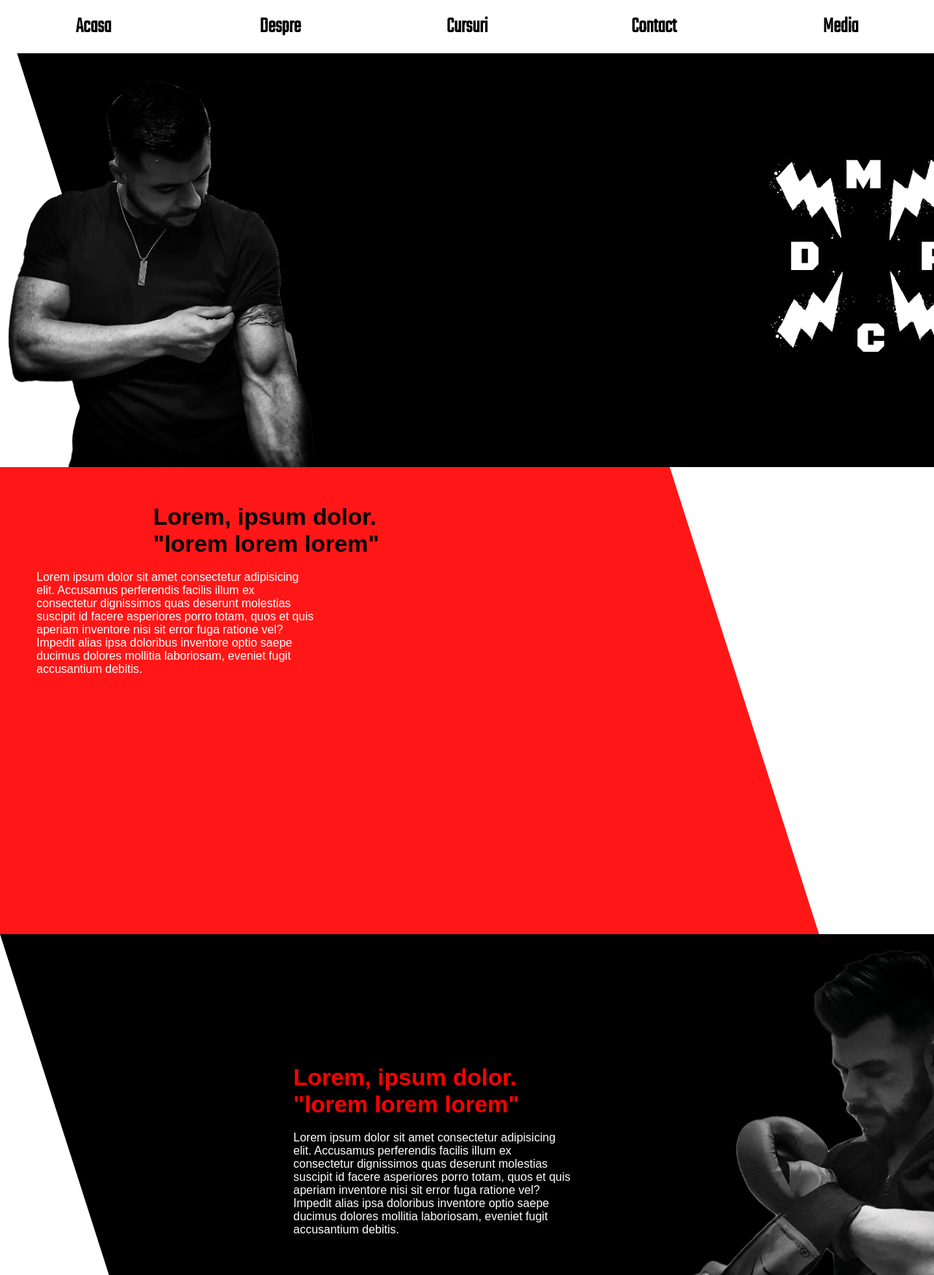
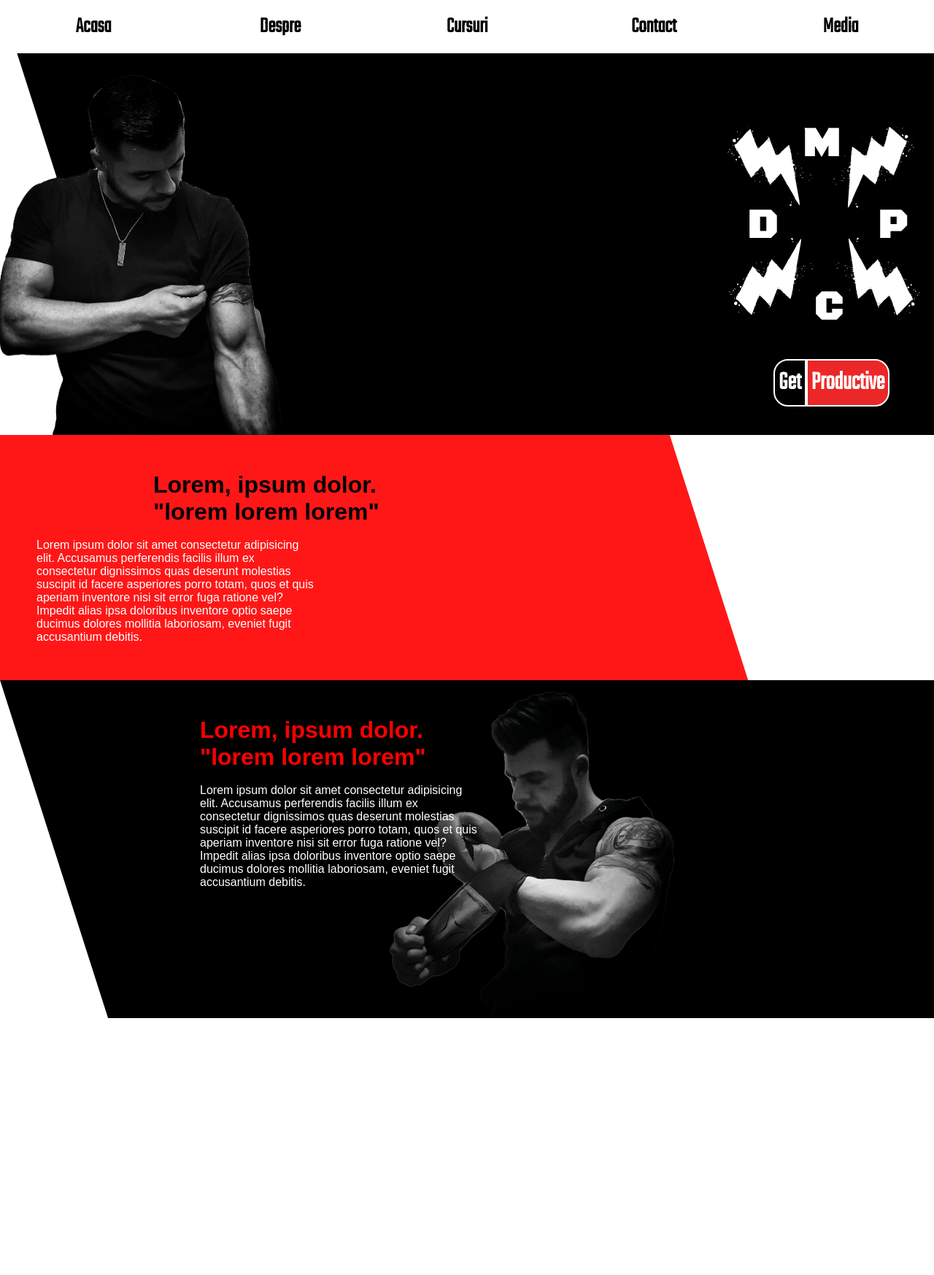
Before and after one commit to CristianMihai26/drasky-website, a plain HTML site: page index.html in a window 1280 px wide. Shown: the top 1747 px of the page at 73% size. After the commit the page ends 1395 px from the top, so only its background shows below. Drawn offline with nearby package versions, Linux system fonts and the light colour scheme; a script that the page names is missing.

Commit message:
responsive+button

```diff
--- a/index.html
+++ b/index.html
@@ -33,6 +33,9 @@
                     <h3 id="M">M</h3>
                     <h3 id="P">C</h3>
                     <h3 id="C">P</h3>
+                    <div class="cta1">
+                        <h4 id="call"><c id="text">Get</c><span>Productive</span></h4>
+                    </div>
                 </div>
             </div>
         </div>
@@ -44,12 +47,12 @@
         </div>
         </div>
         <div id='container3' class="container3">
-            <img id="dragos2" src="sources/dragos2.webp">
             <div class="textblockcontainer2">
                 <h1 id="titlu2">Lorem, ipsum dolor.</h1><h1 id="quote2">"lorem lorem lorem"</h1>
                 <br>
                 <p id="pcont3">Lorem ipsum dolor sit amet consectetur adipisicing elit. Accusamus perferendis facilis illum ex consectetur dignissimos quas deserunt molestias suscipit id facere asperiores porro totam, quos et quis aperiam inventore nisi sit error fuga ratione vel? Impedit alias ipsa doloribus inventore optio saepe ducimus dolores mollitia laboriosam, eveniet fugit accusantium debitis.</p>
             </div>
+            <img id="dragos2" src="sources/dragos2.webp">
         </div>
     </div>
     <script src="app.js"></script>
@@ -84,8 +87,8 @@
            .addTo(controller);
 
            const scene4 = new ScrollMagic.Scene({
-             triggerElement: ".container2",
-             triggerHook: "onLeave",
+             triggerElement: ".container3",
+             triggerHook: "onEnter",
          })
          .setTween(tl4)
            .addTo(controller);
--- a/style.css
+++ b/style.css
@@ -9,7 +9,7 @@
 
 body{
     font-family: sans-serif;
-    overflow-x: hidden;
+
     display: block;
 }
 
@@ -43,27 +43,30 @@ li.active{
     height: 80%;
     object-fit: contain;
     background-repeat: no-repeat;
-    background-size: 110%;
-    width: 100%;
+    background-size: 100%;
 }
 
 #dragos{
-    width: auto;
-    height: 100%;
+    width: 60%;
     position: relative;
     left: -14rem;
 }
 
 #dragos2{
-    width: auto;
-    height: 100%;
-    position: relative;
-    left: 53rem;
+    width: 40%;
+    height: auto;
 }
 
 .container3{
+    width: 100%;
+    background-image: url(sources/background2.svg);
+    background-repeat: no-repeat;
+    background-size: 110%;
+    object-fit: contain;
+    width: 100%;
     overflow: hidden;
-    width: 100%;
+    display: flex;
+    flex-direction: row;
 }
 
 h4{
@@ -73,11 +76,12 @@ h4{
 
 .container2{
     background-image: url(sources/background1.svg);
-    height: 80%;
+    height: auto;
     object-fit: contain;
     background-repeat: no-repeat;
     background-size: 110%;
     width: 100%;
+    overflow: hidden;
 }
 
 
@@ -96,7 +100,6 @@ h4{
     background-image: url(sources/background2.svg);
     background-repeat: no-repeat;
     background-size: 110%;
-    height: 80%;
     object-fit: contain;
     width: 100%;
 
@@ -106,9 +109,49 @@ h4{
     background-image: url(sources/background2.svg);
     background-repeat: no-repeat;
     background-size: 110%;
-    height: 80%;
     object-fit: contain;
     width: 100%;
+    height: auto;
+    display: flex;
+    overflow: hidden;
+}
+
+.cta1{
+    color: white;
+    padding: 20px;
+    border-radius: 20px;
+    text-align: center;
+    display: flex;
+    justify-content: center;
+    position: relative;
+    top: 7rem;
+    left: -8rem;
+}
+
+#call{
+    padding: 5px;
+    font-size: 2.2rem;
+    left: -2rem;
+    top: -1rem;
+    position: relative;
+    display: flex;
+}
+
+#call:hover{
+    cursor: pointer;
+}
+
+span{
+    border: 2px solid;
+    border-radius: 0px 20px 20px 0px;
+    padding: 5px;
+    background-color: #ec2727;
+}
+
+#text{
+    padding: 5px;
+    border: 2px solid;
+    border-radius: 20px 0px 0px 20px
 }
 
 p{
@@ -117,24 +160,24 @@ p{
 
 #titlu, #quote{
     color: black;
+    width: 100%;
+    height: auto;
 }
 
 #titlu2, #quote2{
     color: red;
+    width: 100%;
+    height: auto;
 }
 
 .textblockcontainer2{
     width: 30rem;
     padding: 50;
     position: relative;
-    z-index: 2;
-    top: -32rem;
-    left: 22rem;
+    left: 14rem;
 }
 
-.section1{
-    overflow-x: hidden;
-}
+
 
 .thunder{
     width: 70%;
@@ -225,7 +268,7 @@ p{
     color: white;
     font-family: 'Black Ops One', cursive;
     position: relative;
-    width: 100%;
+    max-width: 100;
     font-size: 3rem;
     display: flex;
 }
@@ -253,7 +296,29 @@ p{
 }
 /*==========================MEDIA QUERIES====================*/
 
-@media and screen (min width:600px) and (max width:1000px){
+@media screen and (min-width:2000px) {
+    .letters{
+        transform: scale(2);
+        left: 0rem;
+        top: 5rem;
+    }
 
+    .lighting{
+        transform: scale(2);
+    }
+
+   #buton1, #buton2, #buton3, #buton4, #buton5{
+        transform: scale(2);
+    }
+
+    .textblockcontainer{
+        font-size: 200%;
+        width: 60%;
+        padding: 200px;
+    }
+
+    #dragos2{
+        left: 88rem;
+    }
 
 }
```
